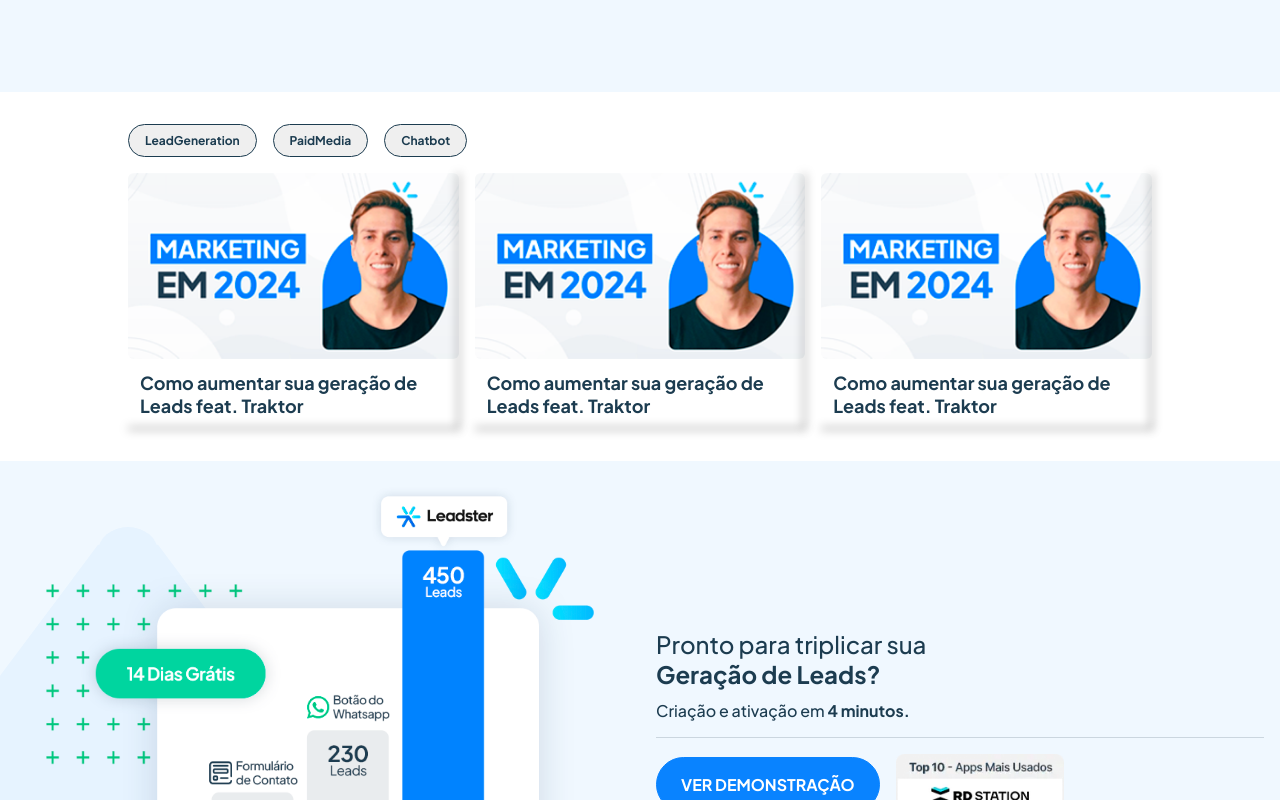
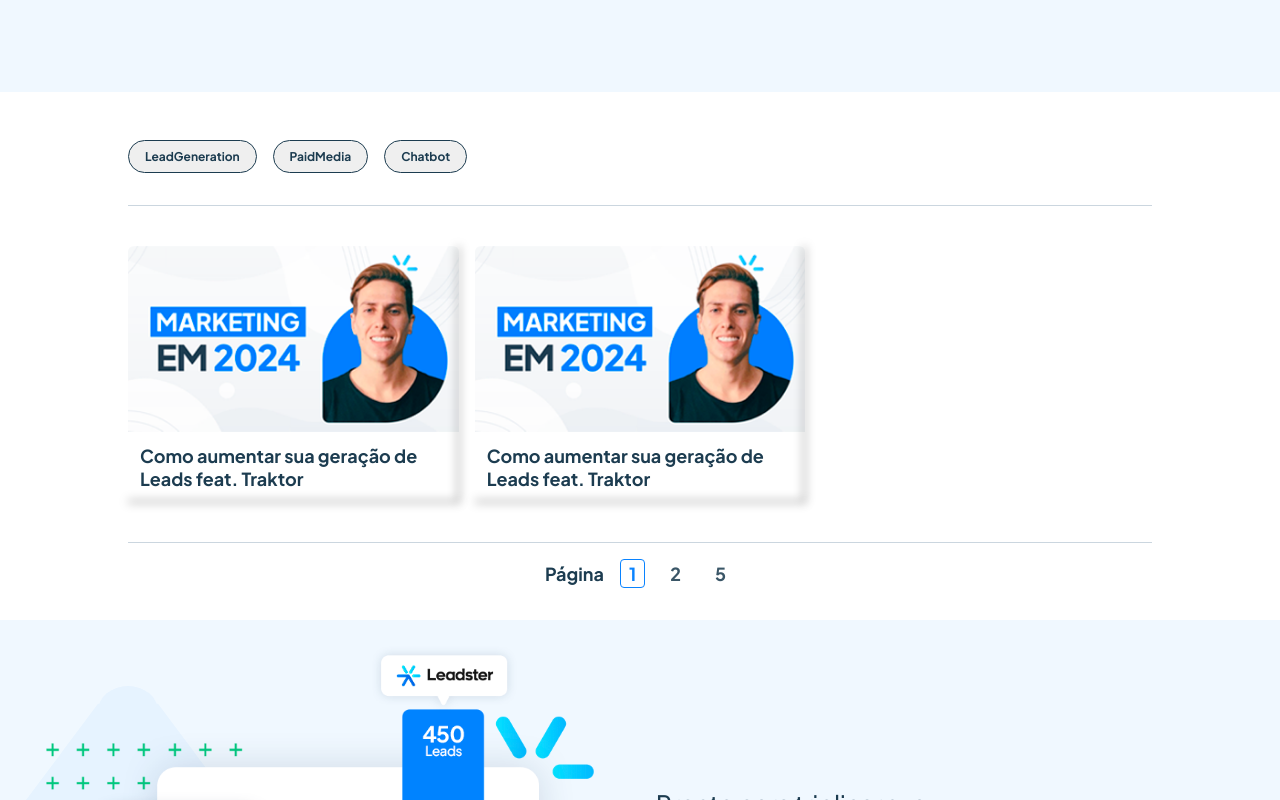
Before and after one commit to thetunnes/technical-test-leadster, a Next.js app: page / in a window 1280 px wide. Shown: the part 660-1460 px from the top of the page. Built offline with nearby package versions, Linux system fonts and the light colour scheme; data requests are answered from the project's data file.

Commit message:
Finish Component List Videos with Pagination and Loading when fetch new Videos

```diff
--- a/db-video.json
+++ b/db-video.json
@@ -2,6 +2,12 @@
   "videos": [
     { "id": 1, "title": "Como aumentar sua geração de Leads feat. Traktor", "video_url": "https://www.youtube.com/watch?v=w9xS4v98T9o&t=921s", "tags": ["leadGeneration", "paidMedia", "chatbot"]},
     { "id": 2, "title": "Como aumentar sua geração de Leads feat. Traktor", "video_url": "https://www.youtube.com/watch?v=WdUnEtKc61Q", "tags": ["leadGeneration", "chatbot"]},
-    { "id": 3, "title": "Como aumentar sua geração de Leads feat. Traktor", "video_url": "https://www.youtube.com/watch?v=o7qnEYyC9Pg", "tags": ["leadGeneration", "paidMedia"]}
+    { "id": 3, "title": "Como aumentar sua geração de Leads feat. Traktor", "video_url": "https://www.youtube.com/watch?v=o7qnEYyC9Pg", "tags": ["leadGeneration", "paidMedia"]},
+    { "id": 4, "title": "Como aumentar sua geração de Leads feat. Traktor", "video_url": "https://www.youtube.com/watch?v=w9xS4v98T9o&t=921s", "tags": ["leadGeneration", "paidMedia", "chatbot"]},
+    { "id": 5, "title": "Como aumentar sua geração de Leads feat. Traktor", "video_url": "https://www.youtube.com/watch?v=WdUnEtKc61Q", "tags": ["leadGeneration", "chatbot"]},
+    { "id": 6, "title": "Como aumentar sua geração de Leads feat. Traktor", "video_url": "https://www.youtube.com/watch?v=o7qnEYyC9Pg", "tags": ["leadGeneration", "paidMedia"]},
+    { "id": 7, "title": "Como aumentar sua geração de Leads feat. Traktor", "video_url": "https://www.youtube.com/watch?v=w9xS4v98T9o&t=921s", "tags": ["leadGeneration", "paidMedia", "chatbot"]},
+    { "id": 8, "title": "Como aumentar sua geração de Leads feat. Traktor", "video_url": "https://www.youtube.com/watch?v=WdUnEtKc61Q", "tags": ["leadGeneration", "chatbot"]},
+    { "id": 9, "title": "Como aumentar sua geração de Leads feat. Traktor", "video_url": "https://www.youtube.com/watch?v=o7qnEYyC9Pg", "tags": ["leadGeneration", "paidMedia"]}
   ]
 }
--- a/src/components/Header.tsx
+++ b/src/components/Header.tsx
@@ -14,6 +14,11 @@
   right: 0;
   z-index: 999;
 
+  > button {
+    background: none;
+    border: 0;
+  }
+
   img {
     aspect-ratio: 2/1;
     cursor: pointer;
@@ -29,11 +34,12 @@
   }
   return (
     <HeaderContainer>
-      <Image
-        src={LogoLeadster}
-        alt="Estrela de 6 pontas na esquerda em azul e Leadster na direita em preto"
-        onClick={() => handleImageClick()}
-      />
+      <button type="button" onClick={() => handleImageClick()}>
+        <Image
+          src={LogoLeadster}
+          alt="Estrela de 6 pontas na esquerda em azul e Leadster na direita em preto"
+        />
+      </button>
     </HeaderContainer>
   )
 }
--- a/src/components/ListVideos/index.tsx
+++ b/src/components/ListVideos/index.tsx
@@ -8,6 +8,10 @@
 import Image from 'next/image'
 import ThumbnailVideo from '@/assets/thumbnail.png'
 import { Button } from '../Button'
+
+import db from '../../../db-video.json'
+import { Pagination } from '../Pagination'
+import { Loading } from '../Loading'
 
 interface IVideo {
   id: number
@@ -25,11 +29,18 @@
   const [tagsToNav, setTagsToNav] = useState<ITagsNav>({})
   const [isLoading, setIsLoading] = useState(true)
 
-  async function fetchJsonAPI() {
+  const videosPerPage = 2
+  const amountPages = Math.ceil(db.videos.length / videosPerPage)
+
+  async function fetchJsonAPI(page?: string) {
     setIsLoading(true)
-    await fetch('http://localhost:3004/videos', {
+
+    await fetch(
+      `http://localhost:3004/videos?_page=${page ?? 1}&_limit=${videosPerPage}`,
+      {
         method: 'GET',
-    })
+      },
+    )
       .then(async (response) => await response.json())
       .then((data: IVideo[]) => {
         const allTags = data.reduce((acc, video) => {
@@ -58,7 +69,6 @@
   }
 
   const videosFiltered = useMemo(() => {
-    console.log('Um teste')
     if (tagsToNav.length) {
       return videos
     }
@@ -73,10 +83,6 @@
   return (
     <ListVideosContainer>
       <div>
-        {isLoading ? (
-          <p>Carregando...</p>
-        ) : videos.length ? (
-          <>
         <HeaderNavVideos>
           {Object.keys(tagsToNav).map((tag) => (
             <Button
@@ -88,6 +94,11 @@
             </Button>
           ))}
         </HeaderNavVideos>
+        {videos.length ? (
+          <>
+            {isLoading ? (
+              <Loading text="Carregando..." />
+            ) : (
               <ListVideosWrapper>
                 {videosFiltered.map((video) => (
                   <BoxVideo key={video.id}>
@@ -96,6 +107,12 @@
                   </BoxVideo>
                 ))}
               </ListVideosWrapper>
+            )}
+            <Pagination
+              amountPages={amountPages}
+              fetchVideos={fetchJsonAPI}
+              currentPage={Math.ceil(videos[0].id / videosPerPage)}
+            />
           </>
         ) : (
           <p>Não foi possível listar livros</p>
--- a/src/components/ListVideos/styles.ts
+++ b/src/components/ListVideos/styles.ts
@@ -20,6 +20,7 @@
   display: flex;
   align-items: center;
   gap: 1rem;
+  padding: 1rem 0;
 
   > button {
     font-family: 'JakartaBold';
@@ -33,6 +34,11 @@
   justify-content: center;
   grid-template-columns: repeat(3, 1fr);
   grid-gap: 1rem;
+
+  border-top: 1px solid ${(props) => props.theme.colors.gray[200]};
+  border-bottom: 1px solid ${(props) => props.theme.colors.gray[200]};
+
+  padding: 2.5rem 0;
 
   @media screen and (max-width: 700px) {
     grid-template-columns: repeat(2, 1fr);
@@ -52,6 +58,13 @@
   flex-direction: column;
   justify-content: flex-start;
   position: relative;
+  cursor: pointer;
+
+  &:hover {
+    img {
+      transform: scale(0.9);
+    }
+  }
 
   &::before,
   &::after {
@@ -85,7 +98,8 @@
   img {
     width: 100%;
     flex: 1;
-    border-radius: 6px;
+    border-radius: 6px 6px 0 0;
+    transition: transform 0.4s;
   }
 
   > p {
--- /dev/null
+++ b/src/components/Loading.tsx
@@ -0,0 +1,30 @@
+import styled from 'styled-components'
+import LoadingGif from '@/assets/loading-gif.gif'
+import Image from 'next/image'
+interface Props {
+  text?: string
+}
+
+const LoadingContainer = styled.div`
+  width: max-content;
+  display: flex;
+  flex-direction: column;
+  align-items: center;
+  justify-content: center;
+  gap: 0.5rem;
+  margin: 0 auto;
+  min-height: 250px;
+
+  span {
+    font-family: 'JakartaBold';
+    font-size: 1.125rem;
+  }
+`
+export function Loading({ text }: Props) {
+  return (
+    <LoadingContainer>
+      <Image src={LoadingGif} alt="" width={32} height={32} />
+      {text && <span>{text}</span>}
+    </LoadingContainer>
+  )
+}
--- a/src/components/MainBanner/index.tsx
+++ b/src/components/MainBanner/index.tsx
@@ -11,7 +11,7 @@
 export function MainBanner() {
   return (
     <MainBannerContainer>
-      <TagTextBtn>webinars exclusivos</TagTextBtn>
+      <TagTextBtn disabled>webinars exclusivos</TagTextBtn>
 
       <h2>Menos Conversinha,</h2>
       <MainText>
--- /dev/null
+++ b/src/components/Pagination.tsx
@@ -0,0 +1,76 @@
+import styled, { css } from 'styled-components'
+
+const PaginationContainer = styled.nav`
+  display: flex;
+  align-items: center;
+  justify-content: center;
+  gap: 1rem;
+
+  > p {
+    font-family: 'JakartaBold';
+    font-size: 1.125rem;
+  }
+`
+interface BtnPageProps {
+  active?: boolean
+}
+const BtnPage = styled.button<BtnPageProps>`
+  display: flex;
+  align-items: center;
+  padding: 0.125rem 0.5rem;
+
+  font-family: 'JakartaBold';
+  font-size: 1.125rem;
+  cursor: pointer;
+
+  background: none;
+  border: 1px solid transparent;
+  color: ${(props) => props.theme.colors.blue[700]};
+  border-radius: 4px;
+
+  ${(props) =>
+    props.active
+      ? css`
+          color: ${props.theme.colors.blue[500]};
+          border-color: ${props.theme.colors.blue[500]};
+          cursor: default;
+        `
+      : css`
+          &:hover {
+            border-color: ${props.theme.colors.blue[700]};
+          }
+        `}
+`
+
+interface Props {
+  currentPage: number
+  amountPages: number
+  fetchVideos: (page: string) => void
+}
+
+export function Pagination({ currentPage, amountPages, fetchVideos }: Props) {
+  return (
+    <PaginationContainer>
+      <p>Página</p>
+      {currentPage > 1 && <BtnPage onClick={() => fetchVideos('1')}>1</BtnPage>}
+      {currentPage > 2 && (
+        <BtnPage onClick={() => fetchVideos(String(currentPage - 1))}>
+          {currentPage - 1}
+        </BtnPage>
+      )}
+      <BtnPage active disabled>
+        {currentPage}
+      </BtnPage>
+      {currentPage < amountPages - 1 && (
+        <BtnPage onClick={() => fetchVideos(String(currentPage + 1))}>
+          {currentPage + 1}
+        </BtnPage>
+      )}
+      {currentPage < amountPages && (
+        <BtnPage onClick={() => fetchVideos(String(amountPages))}>
+          {amountPages}
+        </BtnPage>
+      )}
+    </PaginationContainer>
+  )
+}
```
Also changed, not shown: src/assets/loading-gif.gif (added). Lines whose indentation alone changed are shown as unchanged.
